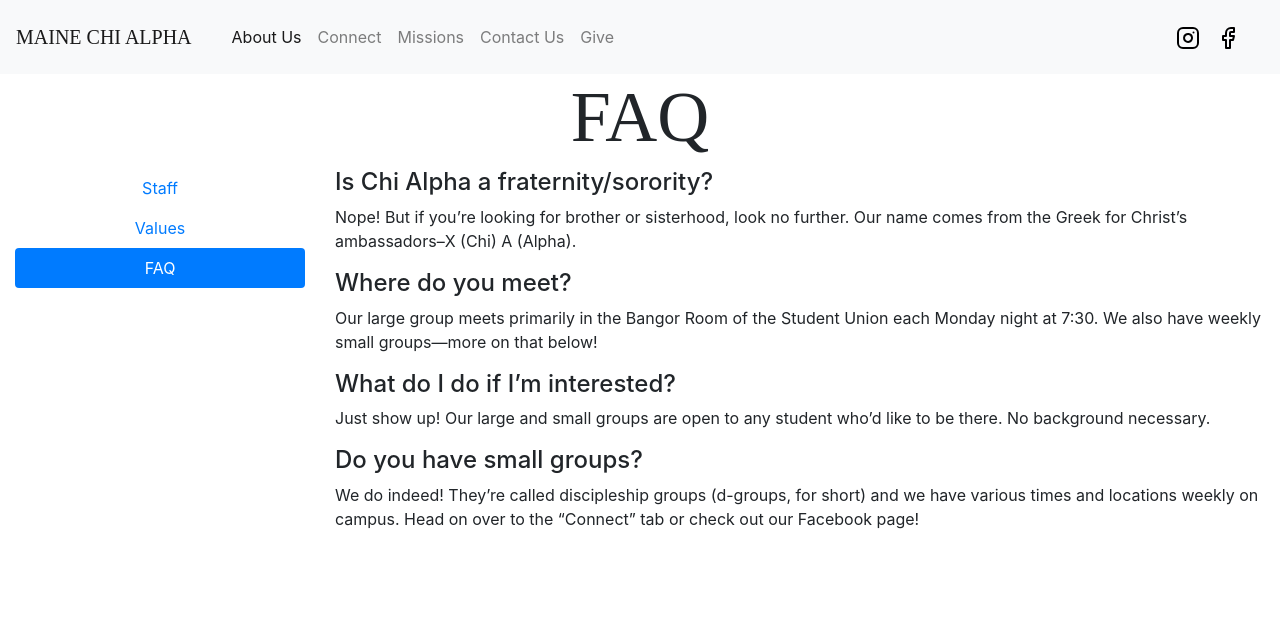
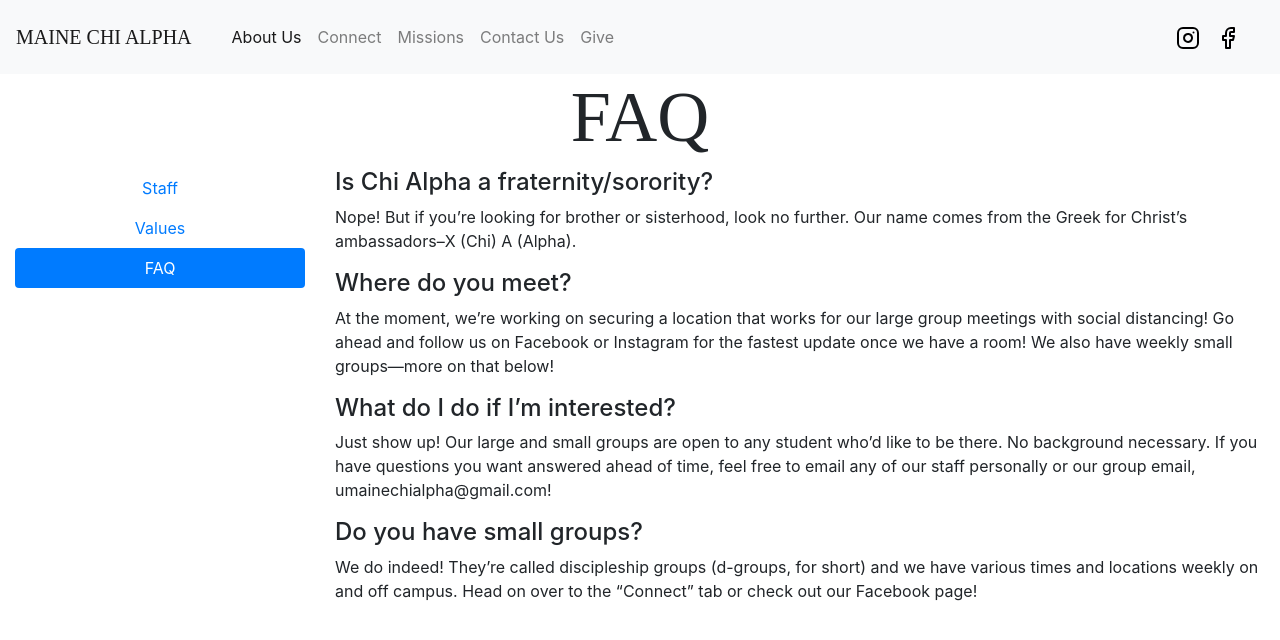
Before and after one commit to mainechialpha/mainechialpha.github.io, a Jekyll site: the page built from faq.md, in a window 1280 px wide. Shown: the top 640 px of the page. Built offline with Jekyll 4.4.1, drawn with Linux system fonts in a browser that asks for light colours; nearby versions of some CDN libraries; some web fonts are replaced.

Commit message:
Update faq.md

```diff
--- a/faq.md
+++ b/faq.md
@@ -10,12 +10,12 @@ Nope! But if you’re looking for brother or sisterhood, look no further. Our na
 
 #### Where do you meet?
 
-Our large group meets primarily in the Bangor Room of the Student Union each Monday night at 7:30. We also have weekly small groups—more on that below!
+At the moment, we're working on securing a location that works for our large group meetings with social distancing! Go ahead and follow us on Facebook or Instagram for the fastest update once we have a room! We also have weekly small groups—more on that below!
 
 #### What do I do if I'm interested?
 
-Just show up! Our large and small groups are open to any student who'd like to be there. No background necessary.
+Just show up! Our large and small groups are open to any student who'd like to be there. No background necessary. If you have questions you want answered ahead of time, feel free to email any of our staff personally or our group email, umainechialpha@gmail.com!
 
 #### Do you have small groups?
 
-We do indeed! They’re called discipleship groups (d-groups, for short) and we have various times and locations weekly on campus. Head on over to the “Connect” tab or check out our Facebook page!
+We do indeed! They’re called discipleship groups (d-groups, for short) and we have various times and locations weekly on and off campus. Head on over to the “Connect” tab or check out our Facebook page!
```
